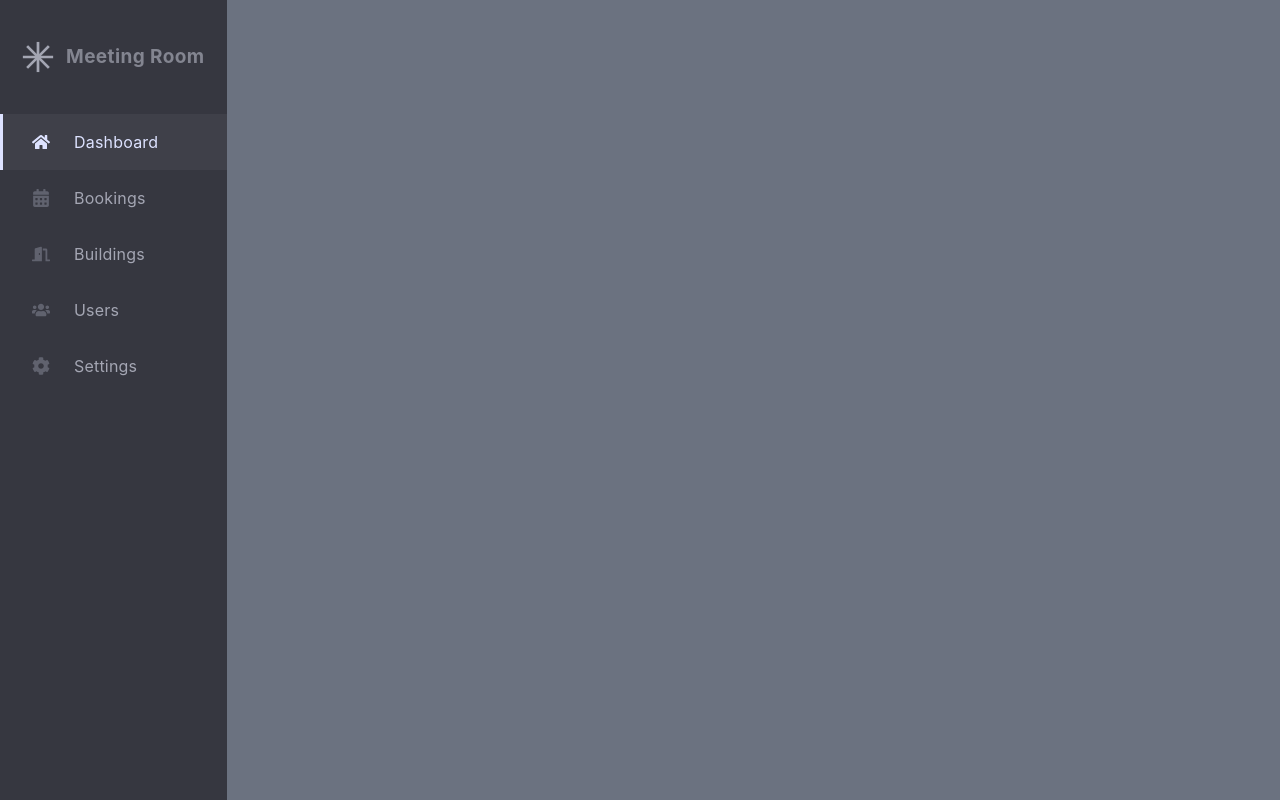
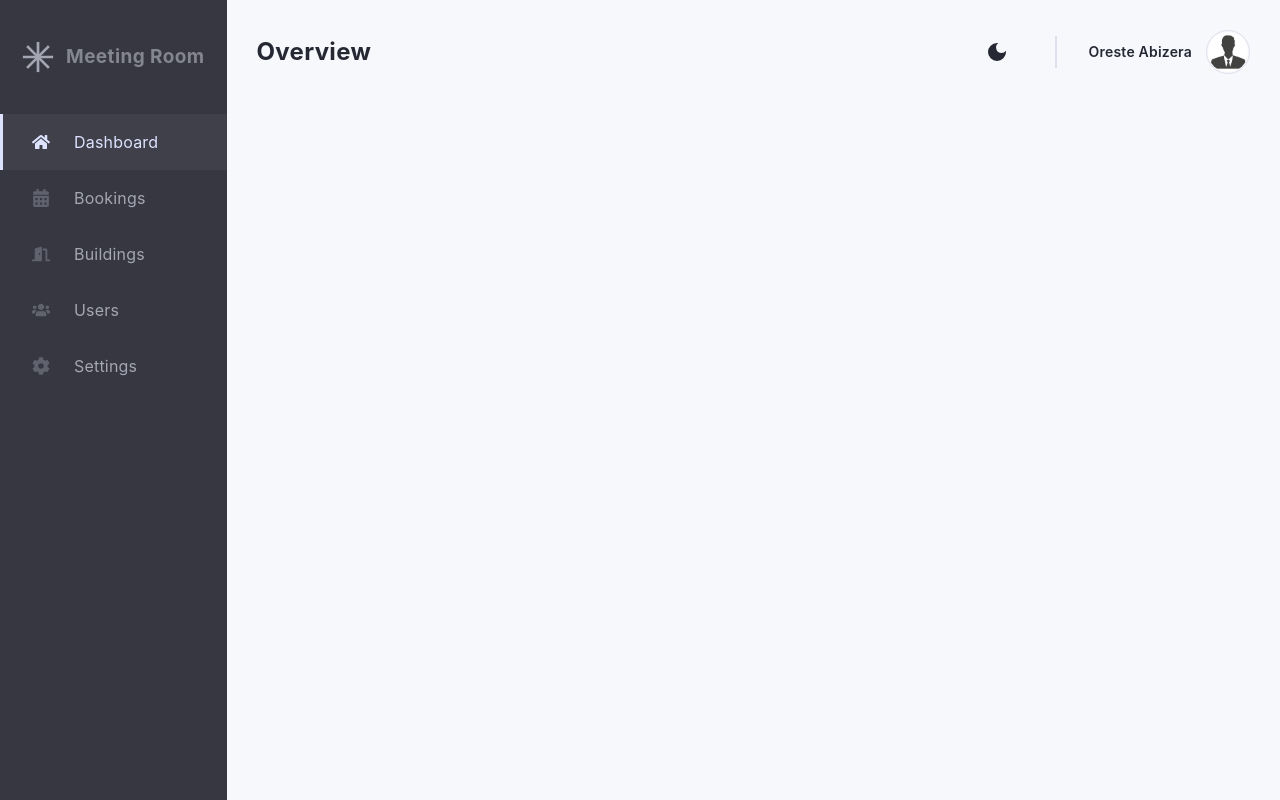
Before and after one commit to oreste-abizera/meeting-room-client, a React (Vite) app: page /dashboard in a window 1280 px wide. Built offline with nearby package versions, Linux system fonts and the light colour scheme; sample sign-in values are in the browser's storage.

Commit message:
feat: navbar

```diff
--- /dev/null
+++ b/src/components/reusable/Navbar.tsx
@@ -0,0 +1,45 @@
+import React from "react";
+import avatar from "../../static/images/avatar.png";
+import { MdDarkMode, MdLightMode } from "react-icons/md";
+import { FaBars } from "react-icons/fa";
+
+type Props = {
+  handleToggle: () => void;
+};
+
+const Navbar = ({ handleToggle }: Props) => {
+  const lightMode = true;
+  return (
+    <div className="py-[10px] px-2 lg:p-[30px] flex justify-between mb-[25px]">
+      <div className="flex items-center">
+        <FaBars
+          className="mr-[16px] text-[#252733] text-[18px] lg:text-[24px] cursor-pointer lg:hidden"
+          onClick={handleToggle}
+        />
+        <h1 className="text-[#252733] tracking-[0.3px] text-[18px] lg:text-[24px] leading-[30px] font-bold">
+          Overview
+        </h1>
+      </div>
+      <div className="flex items-center">
+        {lightMode ? (
+          <MdDarkMode className="mr-0 lg:mr-[14px] text-[#252733] text-[18px] lg:text-[24px] cursor-pointer" />
+        ) : (
+          <MdLightMode className="mr-0 lg:mr-[14px] text-[#252733] text-[18px] lg:text-[24px] cursor-pointer" />
+        )}
+        <div className="h-[22px] lg:h-[32px] border-[1px] border-[#DFE0EB] mx-2 lg:mx-[32px]"></div>
+        <p className="mr-[14px] text-[#252733] tracking-[0.2px] text- text-[14px] leading-[20px] font-semibold">
+          Oreste Abizera
+        </p>
+        <div className="w-[22px] h-[22px] lg:w-[44px] lg:h-[44px] border-[1.5px] border-[#DFE0EB] rounded-full flex items-center justify-center">
+          <img
+            src={avatar}
+            alt=""
+            className="w-[20px] h-[20px] lg:w-[40px] lg:h-[40px] rounded-full bg-transparent"
+          />
+        </div>
+      </div>
+    </div>
+  );
+};
+
+export default Navbar;
--- a/src/layouts/DashboardLayout.tsx
+++ b/src/layouts/DashboardLayout.tsx
@@ -1,4 +1,5 @@
 import React from "react";
+import Navbar from "../components/reusable/Navbar";
 import Sidebar from "../components/reusable/Sidebar";
 
 type Props = {
@@ -13,22 +14,21 @@ const DashboardLayout = ({ children }: Props) => {
   };
 
   return (
-    <div className="w-full h-[100vh] flex justify-end">
+    <div className="w-full h-[100vh] flex justify-end bg-[#F7F8FC]">
       <div
         className={`animated-sideview w-full lg:w-[17.7%] h-full fixed top-0 ${
           isOpen ? "left-0" : "-left-[100%]"
         } lg:left-0`}
       >
         <div
-          className="absolute top-0 right-0 w-[20%] h-full"
+          className="absolute top-0 right-0 w-[30%] h-full bg-black opacity-40 lg:hidden"
           onClick={handleToggle}
         ></div>
         <Sidebar />
       </div>
-      <div
-        className="w-full lg:w-[82.3%] h-full bg-gray-500"
-        onClick={handleToggle}
-      ></div>
+      <div className="w-full lg:w-[82.3%] h-full bg-[#F7F8FC]">
+        <Navbar handleToggle={handleToggle} />
+      </div>
     </div>
   );
 };
```
Also changed, not shown: src/static/images/avatar.png (added).
